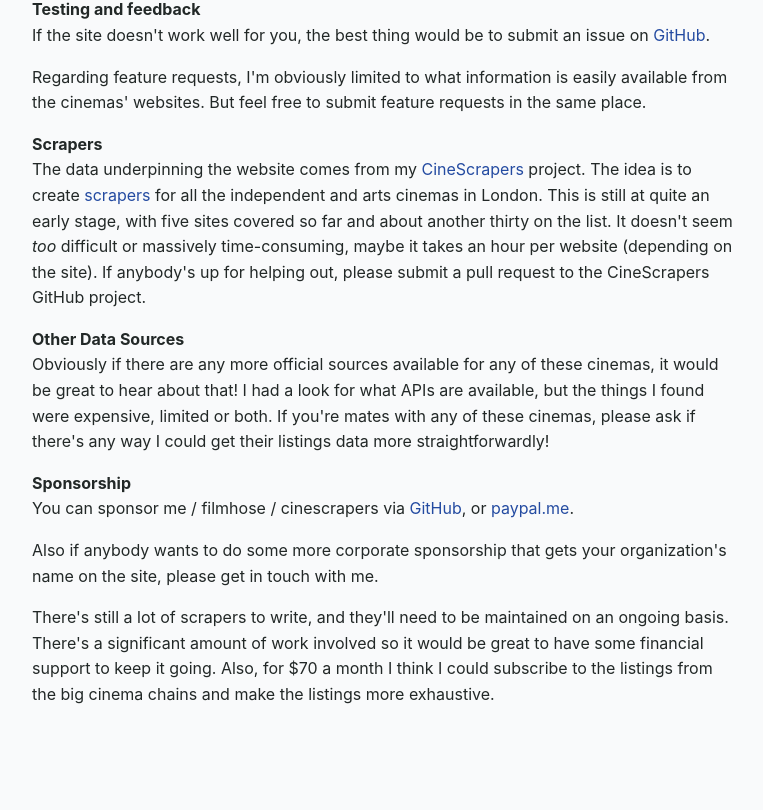
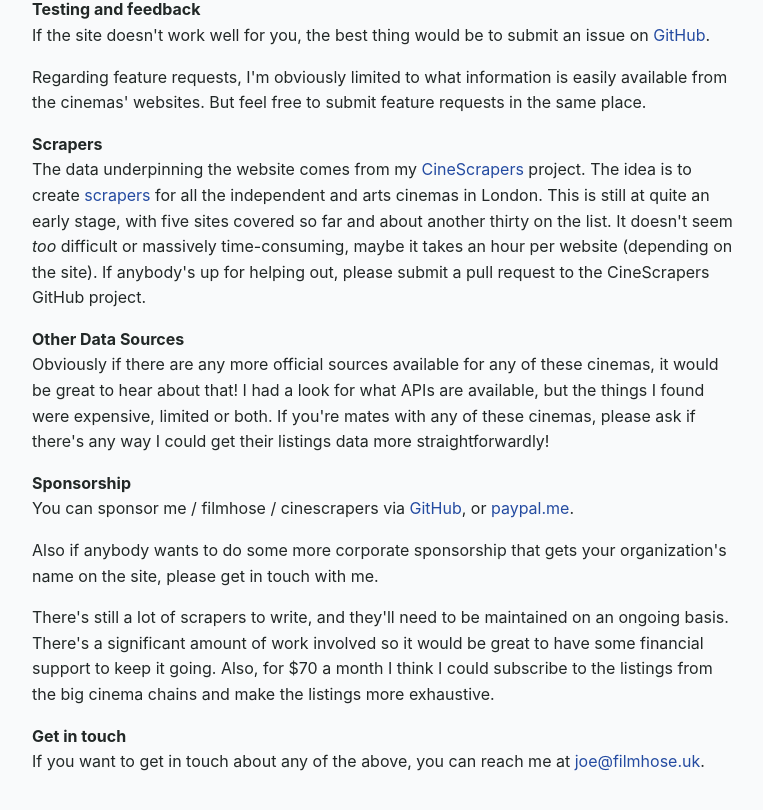
Before and after one commit to Joeboy/filmhose, a React (Vite) app: page /help in a window 1280 px wide. Shown: the part 278-1088 px from the top of the page, without its empty margins (256-1019 px from the left). Before the commit the page ends 1066 px from the top, so only its background shows below. Built offline with nearby package versions, Linux system fonts and the light colour scheme; no server answers.

Commit message:
Add contact

```diff
--- a/src/components/HelpWanted.tsx
+++ b/src/components/HelpWanted.tsx
@@ -54,6 +54,19 @@ const HelpWanted: React.FC = () => (
       going. Also, for $70 a month I think I could subscribe to the listings
       from the big cinema chains and make the listings more exhaustive.
     </p>
+
+    <h4>Get in touch</h4>
+    <p>
+      If you want to get in touch about any of the above, you can reach me at{' '}
+      <a
+        href={
+          'mailto:' + ['joe', 'filmhose.uk'].join('@')
+        }
+      >
+        {'joe'}<span style={{ display: 'none' }}>-nospam-</span>{'@filmhose.uk'}
+      </a>
+      .
+    </p>
   </div>
 );
 
```
